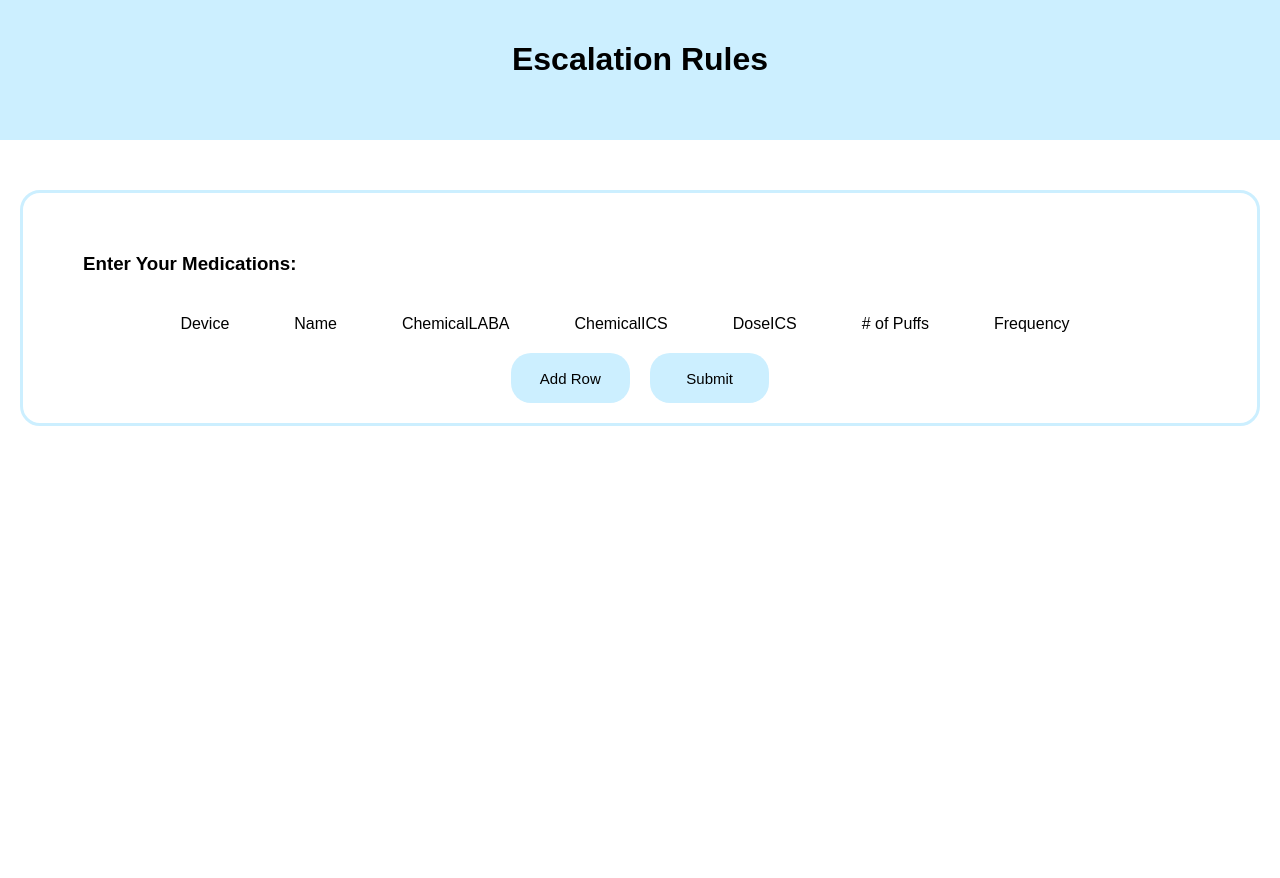
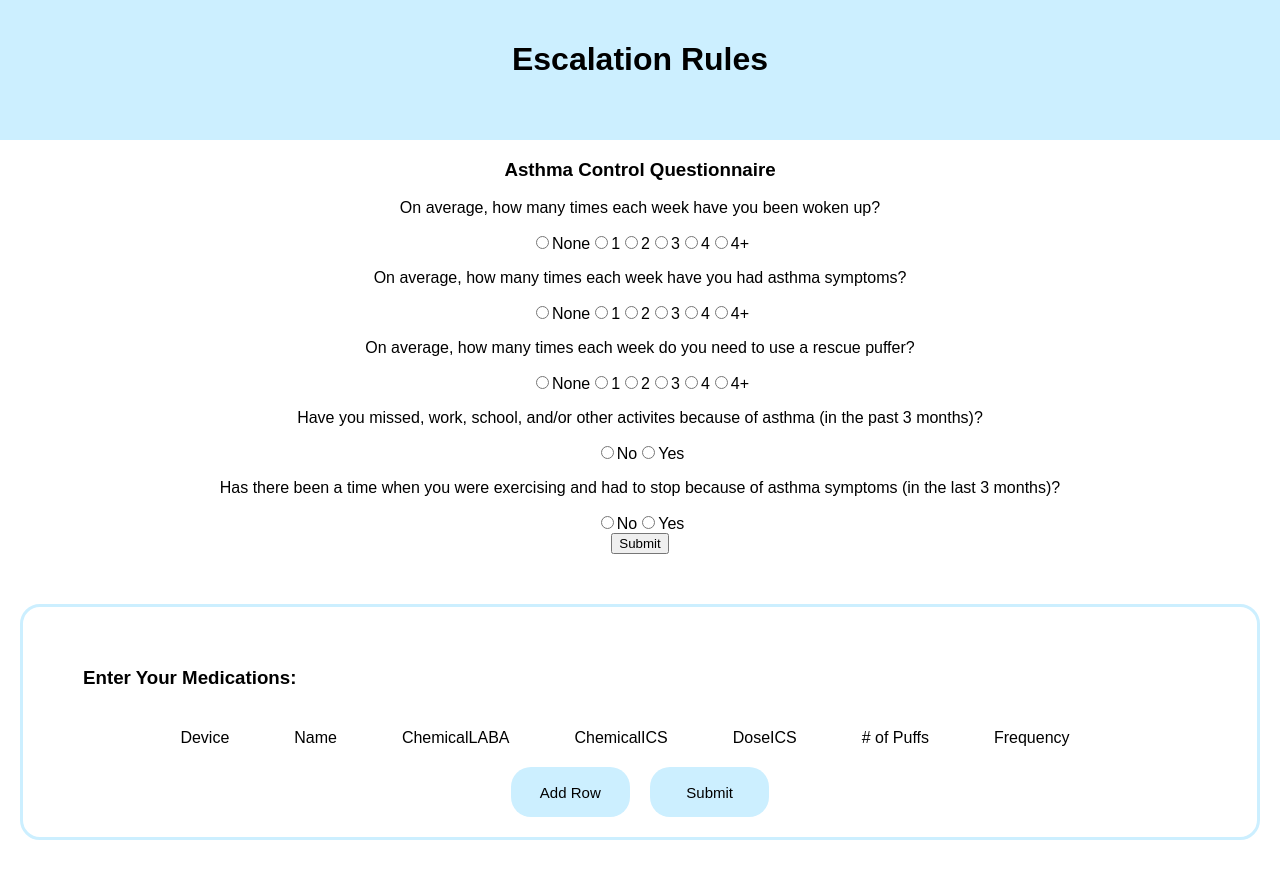
Before and after one commit to qoc-shirley/EAAPS-Rules, a React (Create React App) app: page / in a window 1280 px wide. Shown: the top 878 px of the page. Before the commit the page ends 800 px from the top, so only its background shows below. Built offline with nearby package versions, Linux system fonts and the light colour scheme.

Commit message:
created questionnaire. need to format and add functionality

```diff
--- a/src/Components/App/App.jsx
+++ b/src/Components/App/App.jsx
@@ -6,6 +6,7 @@ import MedicationTable from '../MedicationTable/MedicationTable';
 import medicationData from '../../medicationData/medicationData';
 import DisplayPatientMedications from '../Display/PatientMedications/PatientMedications';
 import Recommendations from '../Display/Recommendations/Recommendations';
+import Questionnaire from '../Questionnaire/Questionnaire';
 import * as get from '../../rules/escalation/rules';
 import './styles.css';
 
@@ -78,6 +79,9 @@ saveRecommendation,
       <div className="app__header">
         <Header />
       </div>
+    <div>
+      <Questionnaire />
+    </div>
       <div className="app__main">
         <MedicationTable
           onChangeMedication={onMedicationSelection}
--- a/src/Components/Questionnaire/Questionnaire.js
+++ b/src/Components/Questionnaire/Questionnaire.js
@@ -1,6 +1,6 @@
 import React from 'react';
-import _ from 'lodash';
-import PropTypes from 'prop-types';
+// import _ from 'lodash';
+// import PropTypes from 'prop-types';
 import './styles.css';
 
 const Questionnaire = ( ) => {
@@ -18,25 +18,109 @@ past 3 months)”
 AND/OR
 “There has been a time when the patient was exercising and had to stop because of
 asthma symptoms (in the past 3 months)”
+
+              checked={this.state.selectedOption === 'option2'}
+              onChange={this.handleOptionChange}/>
  */
+  const options = () => {
+    return (
+      <div>
+        <label>
+          <input
+            type="radio"
+            value="one"
+          />
+          None
+        </label>
+        <label>
+          <input
+            type="radio"
+            value="one"
+          />
+          1
+        </label>
+        <label>
+          <input
+            type="radio"
+            value="two"
+          />
+          2
+        </label>
+        <label>
+          <input
+            type="radio"
+            value="three"
+          />
+          3
+        </label>
+        <label>
+          <input
+            type="radio"
+            value="four"
+          />
+          4
+        </label>
+        <label>
+          <input
+            type="radio"
+            value="more"
+          />
+          4+
+        </label>
+      </div>
+    );
+  }
+  const yesNo = () => {
+    return (
+      <div>
+        <label>
+          <input
+            type="radio"
+            value="no"
+          />
+          No
+        </label>
+        <label>
+          <input
+            type="radio"
+            value="yes"
+          />
+          Yes
+        </label>
+      </div>
+    );
+  }
 
   return (
     <div>
+      <h3>Asthma Control Questionnaire</h3>
+      <form onSubmit=''>
         <div className='wakeUp'>
           <p>On average, how many times each week have you been woken up?</p>
+          <div className='options'>
+            {options()}
+          </div>
         </div>
         <div className='asthmaSymptoms'>
           <p>On average, how many times each week have you had asthma symptoms?</p>
+          <div className='options'>
+            {options()}
+          </div>
         </div>
         <div className='rescuePuffer'>
           <p>On average, how many times each week do you need to use a rescue puffer?</p>
+          {options()}
         </div>
         <div className='missedEvent'>
           <p>Have you missed, work, school, and/or other activites because of asthma (in the past 3 months)?</p>
+          {yesNo()}
         </div>
         <div className='wakeUp'>
           <p>Has there been a time when you were exercising and had to stop because of asthma symptoms (in the last 3 months)?</p>
+          {yesNo()}
         </div>
+        <button className='buttom' type='submit'>Submit</button>
+      </form>
     </div>
   );
 };
```
Lines whose indentation alone changed are shown as unchanged.
